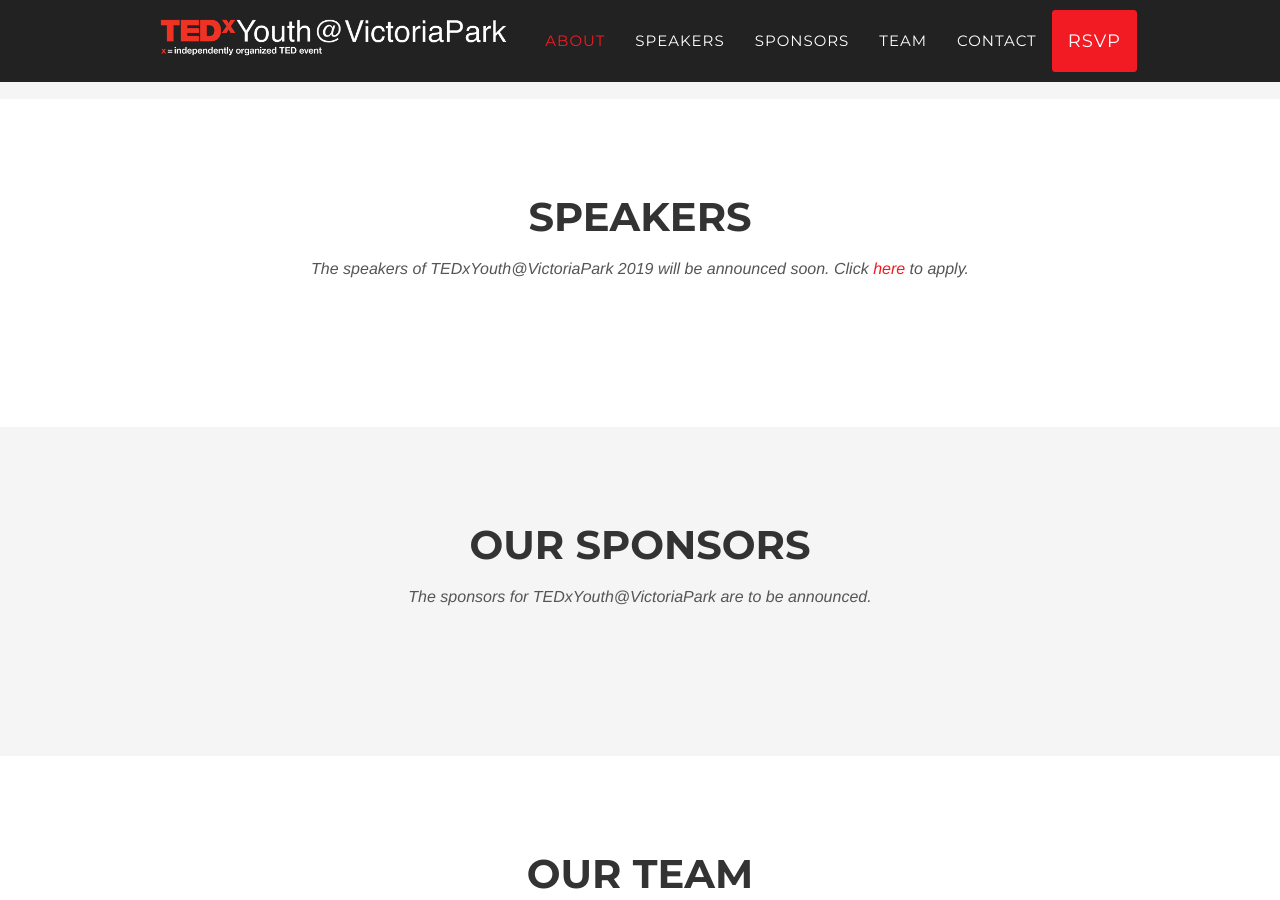
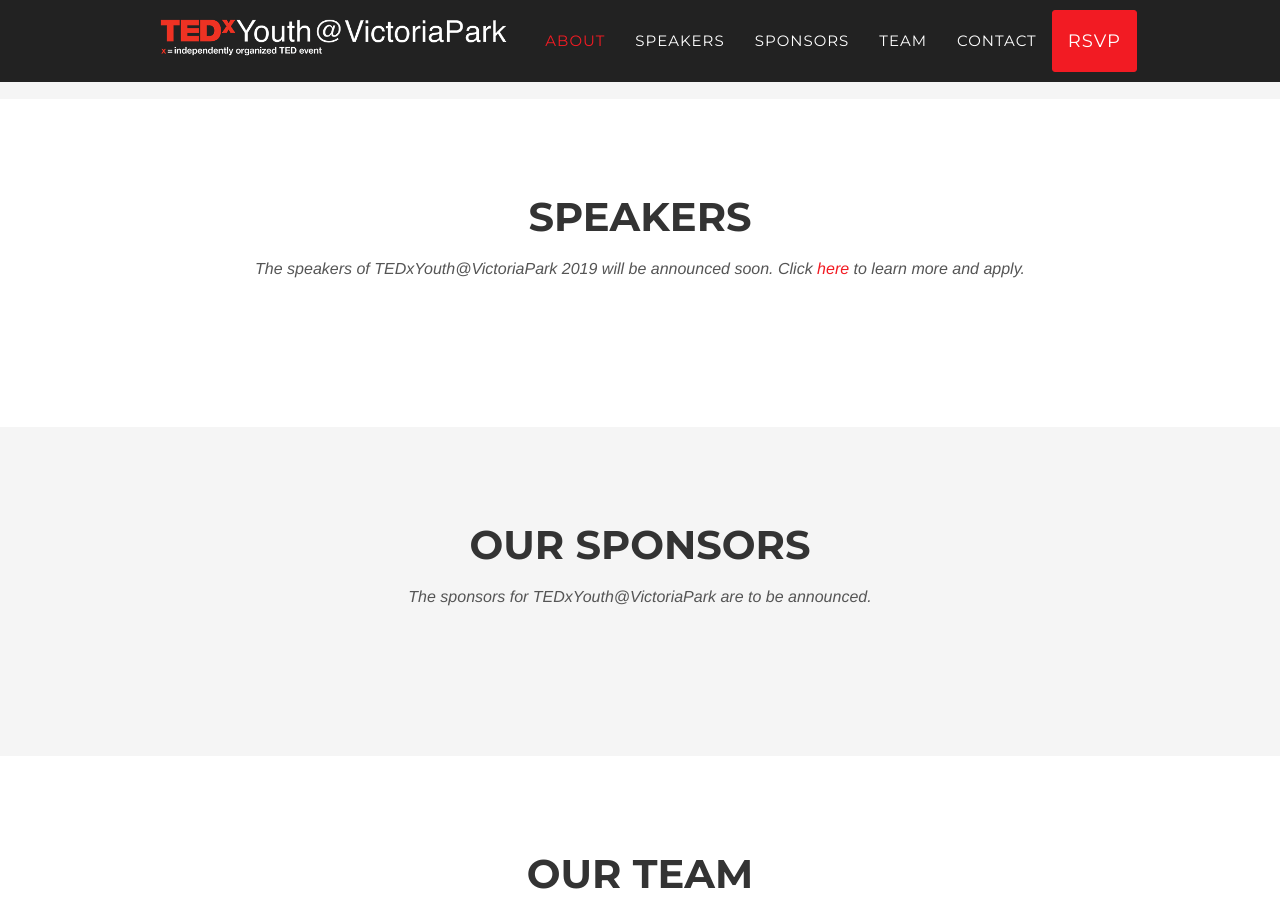
Before and after one commit to rxyang0/tedxyouthvictoriapark, a Jekyll site: the page built from index.html, in a window 1280 px wide and 900 px high, scrolled down 1931 px. Built offline with Jekyll 4.4.1, drawn with Linux system fonts in a browser that asks for light colours; some web fonts are replaced.

Commit message:
Update link to speaker nomination form

```diff
--- a/_includes/navbar.html
+++ b/_includes/navbar.html
@@ -8,7 +8,11 @@
 				<span class="icon-bar"></span>
 				<span class="icon-bar"></span>
 			</button>
-			<a class="navbar-brand page-scroll" href="#page-top">
+			{% if page.url == "/" %}
+				<a class="navbar-brand page-scroll" href="#page-top">
+			{% else %}
+				<a class="navbar-brand page-scroll" href="/">
+			{% endif %}
 				<img class="logo-img" src="/images/logos/TEDxYouth@VictoriaPark-logo-1.png" alt="Logo">
 			</a>
 		</div>
--- a/_includes/speakers.html
+++ b/_includes/speakers.html
@@ -4,7 +4,10 @@
 		<div class="row">
 			<div class="col-lg-12 text-center">
 				<h2 class="section-heading">Speakers</h2>
-				<h3 class="section-subheading text-muted">The speakers of TEDxYouth@VictoriaPark 2019 will be announced soon. Click <a href="#apply">here</a> to apply.</h3>
+				<h3 class="section-subheading text-muted">
+					The speakers of TEDxYouth@VictoriaPark 2019 will be announced soon.
+					Click <a href="/nominatespeaker">here</a> to learn more and apply.
+				</h3>
 			</div>
 		</div>
 		<div class="row">
```
